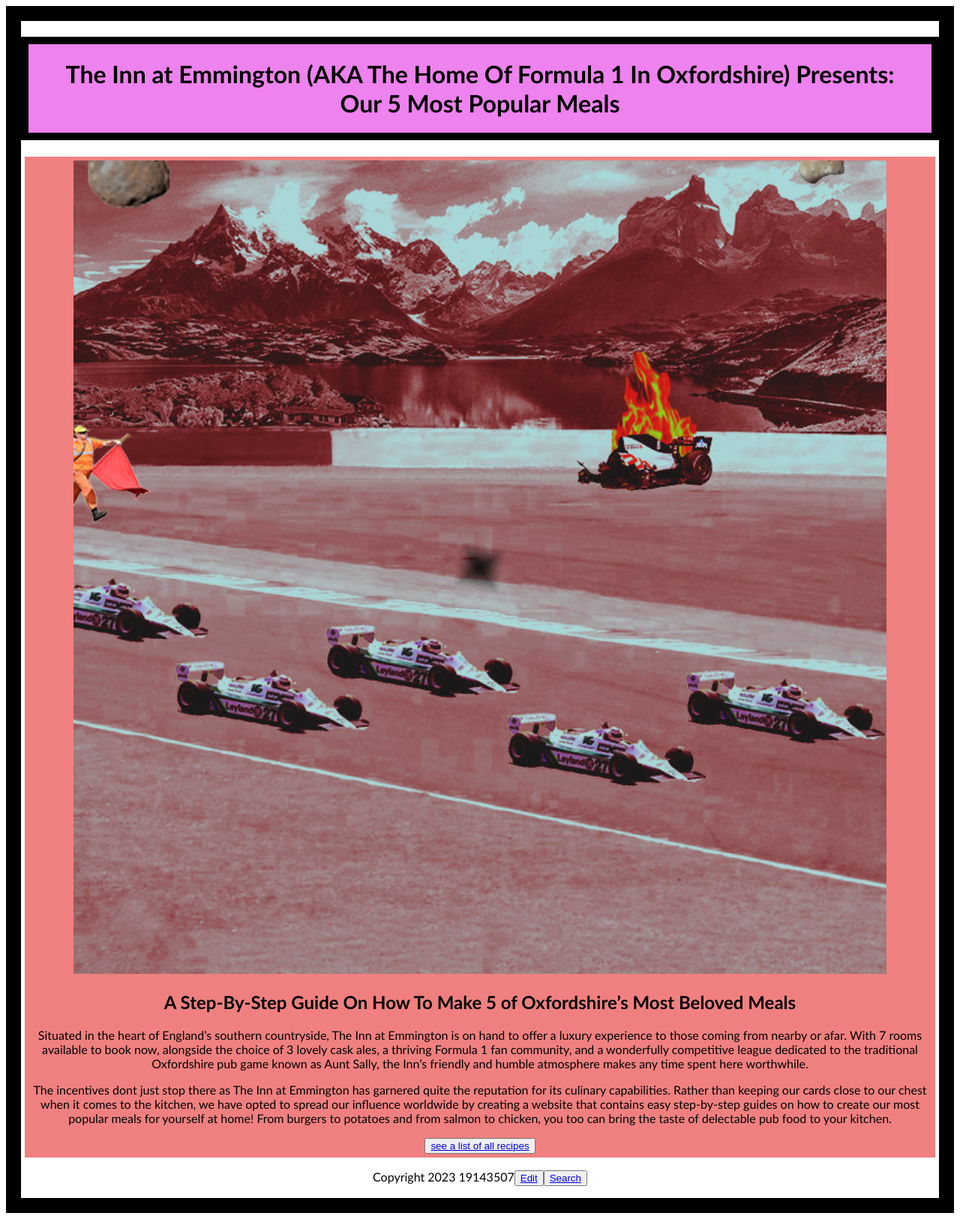
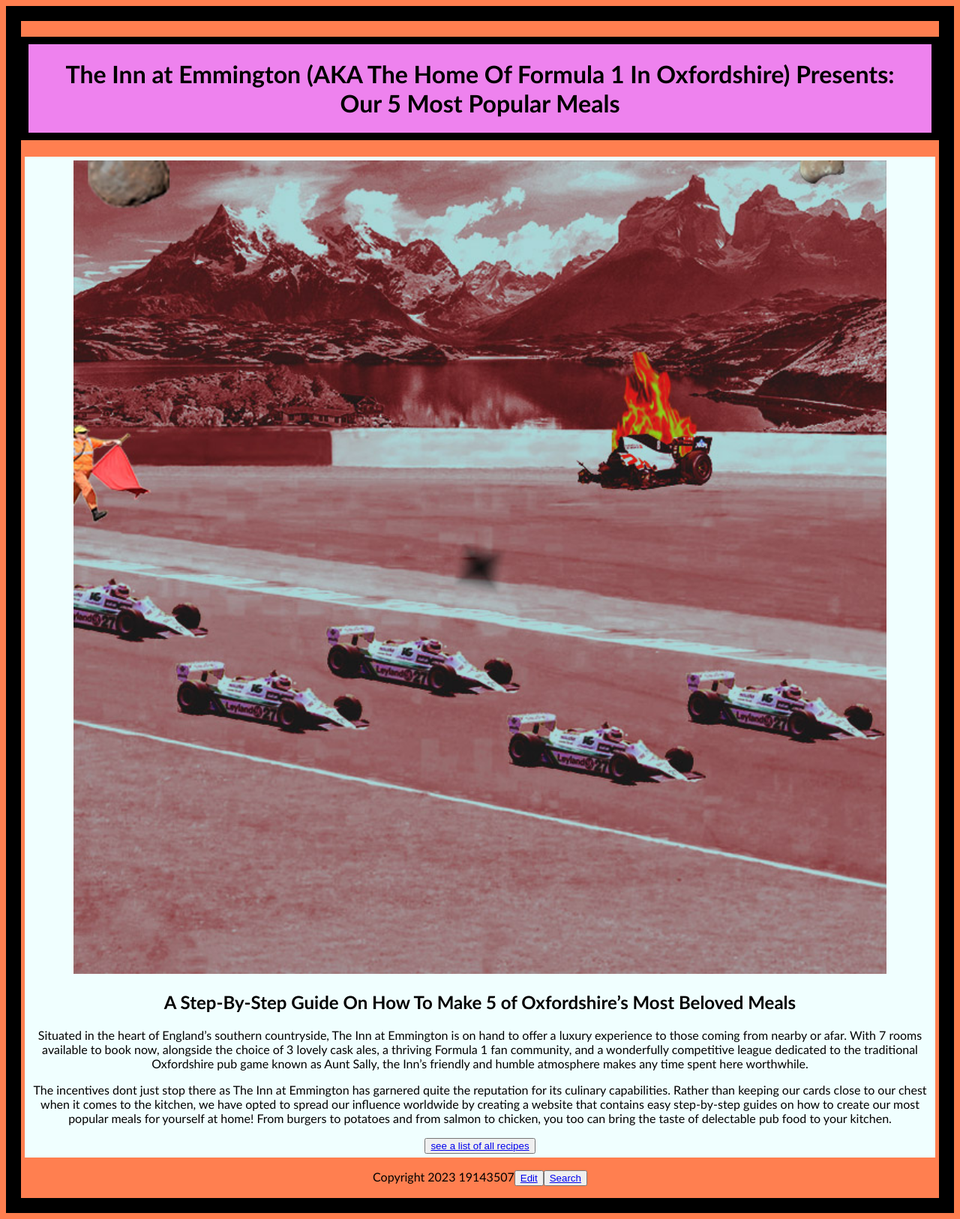
Before and after one commit to 19143507/inn-at-emmington, a Jekyll site: the page built from home/index.md, in a window 1280 px wide. Shown: the whole page at 75% size. Built offline with Jekyll 4.4.1, drawn with Linux system fonts in a browser that asks for light colours.

Commit message:
Update recipes.css

```diff
--- a/styles/recipes.css
+++ b/styles/recipes.css
@@ -10,7 +10,7 @@ main{
   margin: 5px;
   padding: 5px;
   box-sizing: border-box;
-  background-color: lightcoral;
+  background-color: azure;
 }
 
 h1 {
@@ -23,7 +23,7 @@ h1 {
 body {
   text-align: center;
   border: 20px solid black;
-
+  background-color: coral
 }
 
 img {
```
